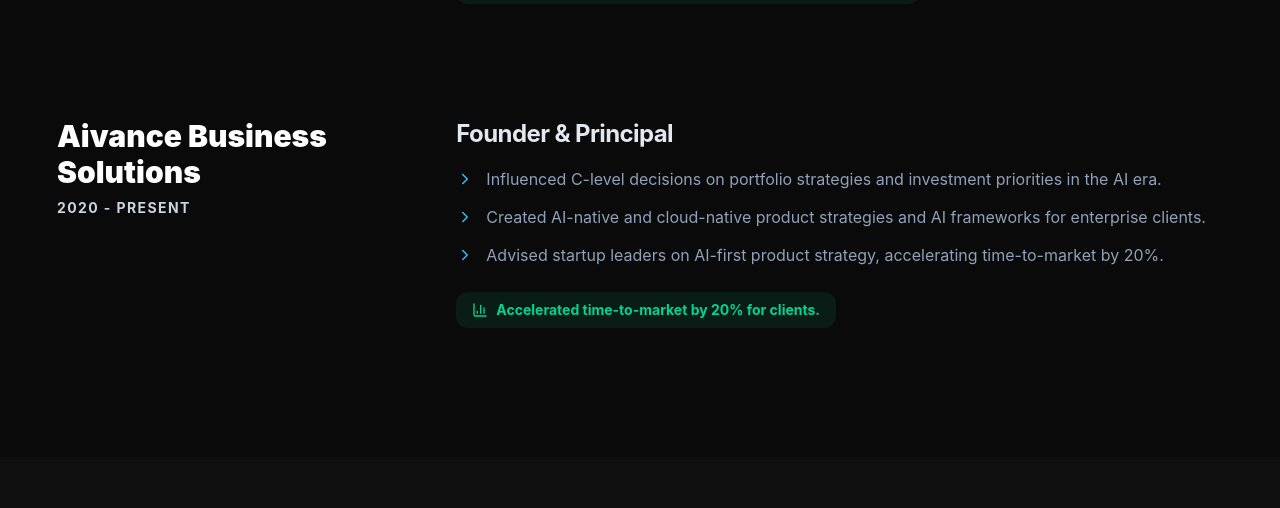
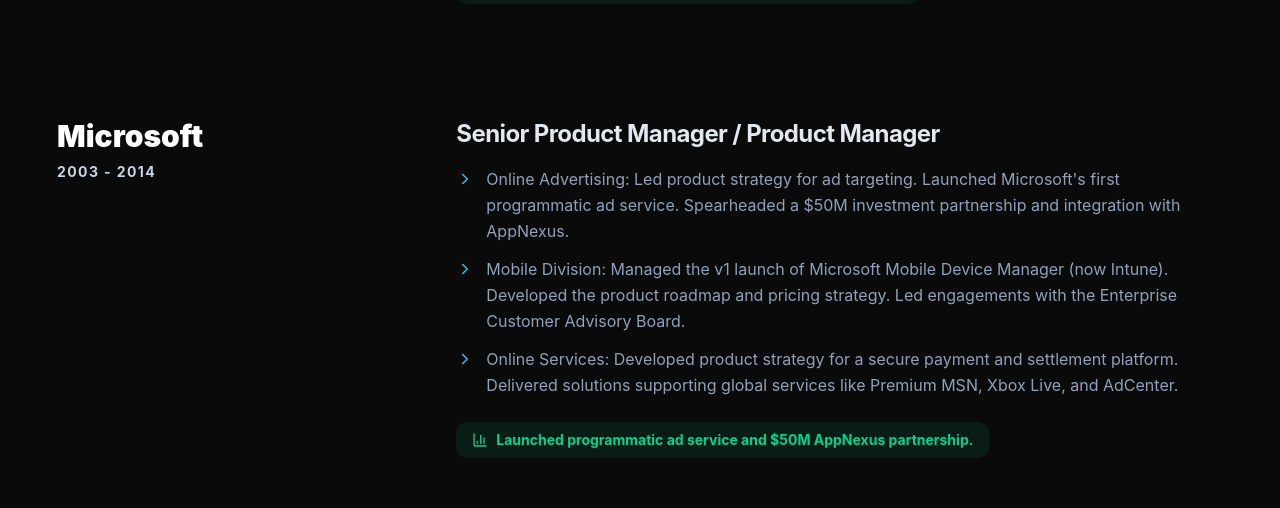
Before and after one commit to yliu-online/Tech-PM-Portfolio-with-AI-Assistant, a React (Vite) app: page / in a window 1280 px wide. Shown: the part 2867-3375 px from the top of the page. Built offline with nearby package versions, Linux system fonts and the light colour scheme; no server answers.

Commit message:
fix(chat): improve chat scrolling and add Microsoft experience
Refactor chat scrolling logic to use a dedicated container ref for smoother, more reliable scrolling. Also, add detailed experience from Microsoft to the portfolio data.

```diff
--- a/src/App.tsx
+++ b/src/App.tsx
@@ -429,9 +429,15 @@
   const [isLoading, setIsLoading] = useState(false);
   const chatEndRef = useRef<HTMLDivElement>(null);
   const textareaRef = useRef<HTMLTextAreaElement>(null);
+  const chatContainerRef = useRef<HTMLDivElement>(null);
 
   const scrollToBottom = () => {
-    chatEndRef.current?.scrollIntoView({ behavior: 'smooth' });
+    if (chatContainerRef.current) {
+      chatContainerRef.current.scrollTo({
+        top: chatContainerRef.current.scrollHeight,
+        behavior: 'smooth'
+      });
+    }
   };
 
   useEffect(() => {
@@ -464,16 +470,7 @@
     setMessages(prev => {
       const nextMessages = [...prev, { role: 'user' as const, content: userMsg }];
       setTimeout(() => {
-        const msgEl = document.getElementById(`message-${nextMessages.length - 1}`);
-        if (msgEl) {
-          const container = msgEl.closest('.overflow-y-auto');
-          if (container) {
-            container.scrollTo({
-              top: msgEl.offsetTop - 24,
-              behavior: 'smooth'
-            });
-          }
-        }
+        scrollToBottom();
       }, 100);
       return nextMessages;
     });
@@ -485,14 +482,11 @@
       const nextMessages = [...prev, { role: 'ai' as const, content: response }];
       setTimeout(() => {
         const msgEl = document.getElementById(`message-${nextMessages.length - 1}`);
-        if (msgEl) {
-          const container = msgEl.closest('.overflow-y-auto');
-          if (container) {
-            container.scrollTo({
-              top: msgEl.offsetTop - 24,
-              behavior: 'smooth'
-            });
-          }
+        if (msgEl && chatContainerRef.current) {
+          chatContainerRef.current.scrollTo({
+            top: msgEl.offsetTop - 24,
+            behavior: 'smooth'
+          });
         }
       }, 100);
       return nextMessages;
@@ -528,7 +522,7 @@
             </div>
           </div>
 
-          <div className="flex-1 overflow-y-auto p-6 space-y-6 scrollbar-hide relative">
+          <div ref={chatContainerRef} className="flex-1 overflow-y-auto p-6 space-y-6 scrollbar-hide relative">
             {messages.map((msg, idx) => (
               <motion.div
                 key={idx}
--- a/src/data.ts
+++ b/src/data.ts
@@ -57,6 +57,18 @@
         "Managed and developed a high-performing team of Product Managers."
       ],
       metrics: "Drove 25%+ topline growth and 35% engagement increase."
+    },
+    {
+      company: "Microsoft",
+      logo: "https://logo.clearbit.com/microsoft.com",
+      role: "Senior Product Manager / Product Manager",
+      period: "2003 - 2014",
+      achievements: [
+        "Online Advertising: Led product strategy for ad targeting. Launched Microsoft's first programmatic ad service. Spearheaded a $50M investment partnership and integration with AppNexus.",
+        "Mobile Division: Managed the v1 launch of Microsoft Mobile Device Manager (now Intune). Developed the product roadmap and pricing strategy. Led engagements with the Enterprise Customer Advisory Board.",
+        "Online Services: Developed product strategy for a secure payment and settlement platform. Delivered solutions supporting global services like Premium MSN, Xbox Live, and AdCenter."
+      ],
+      metrics: "Launched programmatic ad service and $50M AppNexus partnership."
     },
     {
       company: "Aivance Business Solutions",
```
